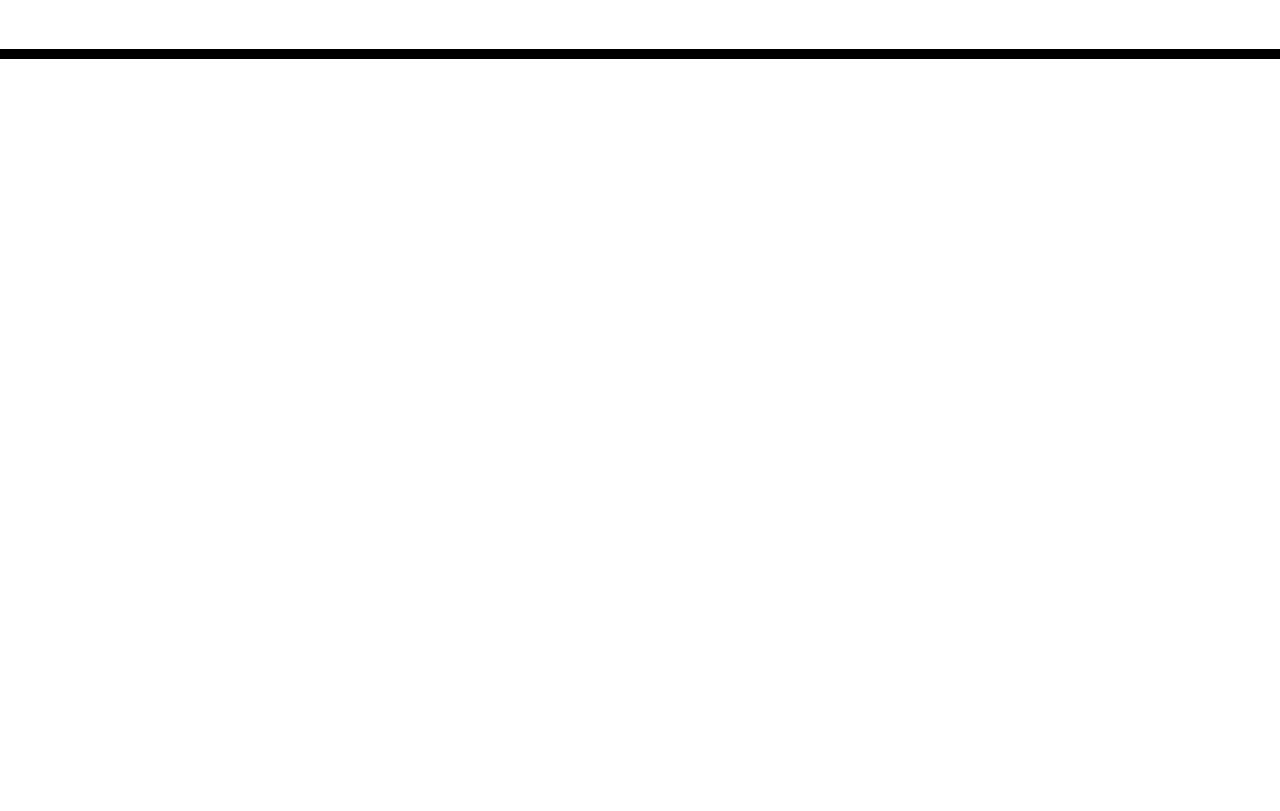
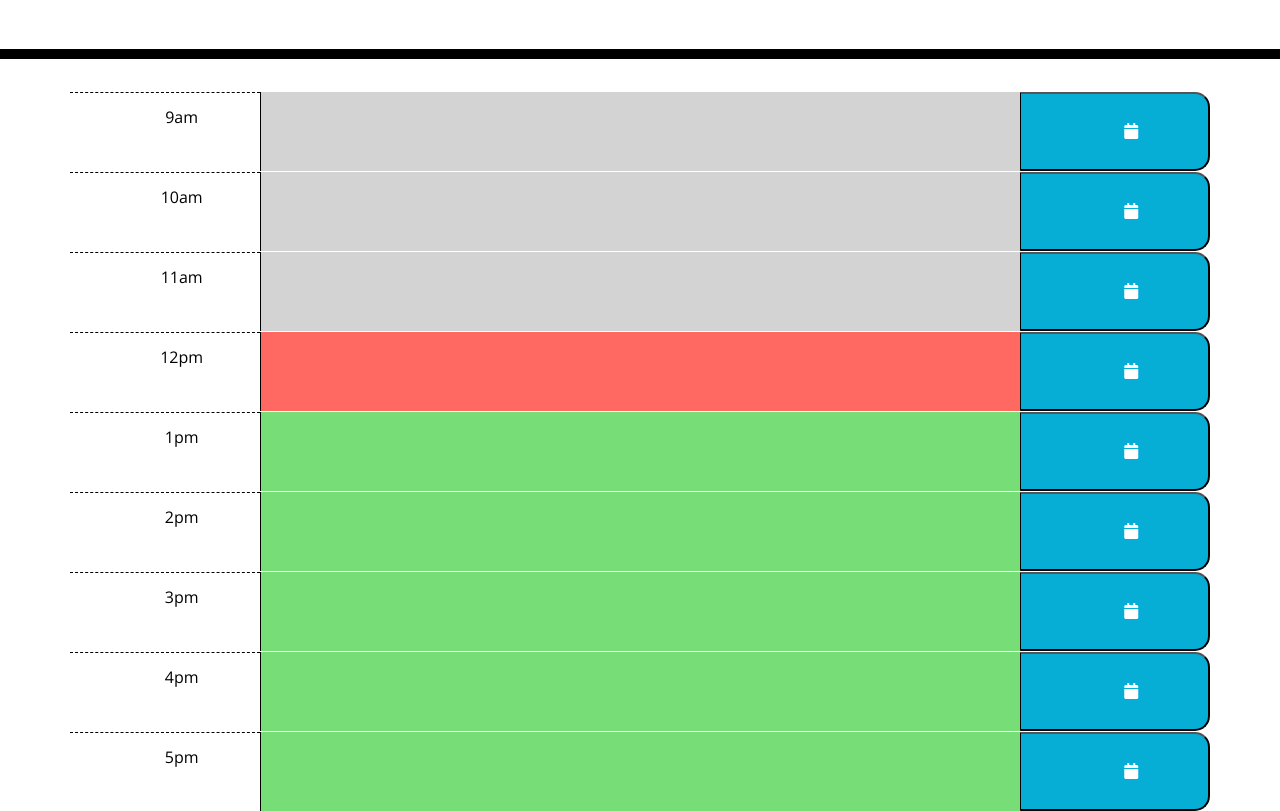
Before and after one commit to Sethmarks216/Day2DayStuff, a plain HTML site: page Develop/index.html in a window 1280 px wide. Shown: the part 251-1062 px from the top of the page. Before the commit the page ends 800 px from the top, so only its background shows below. Drawn offline with nearby package versions, Linux system fonts and the light colour scheme.

Commit message:
trial and error with code

```diff
--- a/Develop/index.html
+++ b/Develop/index.html
@@ -1,23 +1,14 @@
 <!DOCTYPE html>
 <html lang="en">
+
 <head>
   <meta charset="UTF-8" />
   <meta name="viewport" content="width=device-width, initial-scale=1.0" />
   <meta http-equiv="X-UA-Compatible" content="ie=edge" />
-    <link
-      rel="stylesheet"
-      href="https://stackpath.bootstrapcdn.com/bootstrap/4.3.1/css/bootstrap.min.css"
-    />
-    <link
-      rel="stylesheet"
-      href="https://use.fontawesome.com/releases/v5.8.1/css/all.css"
-      integrity="sha384-50oBUHEmvpQ+1lW4y57PTFmhCaXp0ML5d60M1M7uH2+nqUivzIebhndOJK28anvf"
-      crossorigin="anonymous"
-    />
-    <link
-      href="https://fonts.googleapis.com/css?family=Open+Sans&display=swap"
-      rel="stylesheet"
-    />
+  <link rel="stylesheet" href="https://stackpath.bootstrapcdn.com/bootstrap/4.3.1/css/bootstrap.min.css" />
+  <link rel="stylesheet" href="https://use.fontawesome.com/releases/v5.8.1/css/all.css"
+    integrity="sha384-50oBUHEmvpQ+1lW4y57PTFmhCaXp0ML5d60M1M7uH2+nqUivzIebhndOJK28anvf" crossorigin="anonymous" />
+  <link href="https://fonts.googleapis.com/css?family=Open+Sans&display=swap" rel="stylesheet" />
   <link rel="stylesheet" href="style.css" />
   <title>Your Own Personal assistant</title>
 </head>
@@ -32,10 +23,138 @@
   </header>
   <div class="container">
 
+    <div class="time-block row">
+      <div class="hour col-2">
+        9am
+      </div>
+      <textarea id="9am-textarea" class="description col-8 past"></textarea>
+      <button class="saveBtn col-2">
+        <i class="fa fa-calendar"></i>
+      </button>
     </div>
 
+    <div class="time-block row">
+      <div class="hour col-2">
+        10am
+      </div>
+      <textarea id="10am-textarea" class="description col-8 past"></textarea>
+      <button class="saveBtn col-2">
+        <i class="fa fa-calendar"></i>
+      </button>
+    </div>
+
+
+    <div class="time-block row">
+      <div class="hour col-2">
+        11am
+      </div>
+      <textarea  id="11am-textarea"
+
+       class="description col-8 past"></textarea>
+      <button class="saveBtn col-2">
+        <i class="fa fa-calendar"></i>
+      </button>
+    </div>
+
+    <div class="time-block row">
+      <div class="hour col-2">
+        12pm
+      </div>
+      <textarea id="12pm-textarea"
+      class="description col-8 present"></textarea>
+      <button class="saveBtn col-2">
+        <i class="fa fa-calendar"></i>
+      </button>
+    </div>
+
+    <div class="time-block row">
+      <div class="hour col-2">
+        1pm
+      </div>
+      <textarea id="1pm-textarea"
+      class="description col-8 future"></textarea>
+      <button class="saveBtn col-2">
+        <i class="fa fa-calendar"></i>
+      </button>
+    </div>
+
+    <div class="time-block row">
+      <div class="hour col-2">
+        2pm
+      </div>
+      <textarea id="2pm-textarea"
+      class="description col-8 future"></textarea>
+      <button class="saveBtn col-2">
+        <i class="fa fa-calendar"></i>
+      </button>
+    </div>
+
+    <div class="time-block row">
+      <div class="hour col-2">
+        3pm
+      </div>
+      <textarea id="3pm-textarea"
+       class="description col-8 future"></textarea>
+      <button class="saveBtn col-2">
+        <i class="fa fa-calendar"></i>
+      </button>
+    </div>
+
+    <div class="time-block row">
+      <div class="hour col-2">
+        4pm
+      </div>
+      <textarea id="4pm-textarea"
+      class="description col-8 future"></textarea>
+      <button class="saveBtn col-2">
+        <i class="fa fa-calendar"></i>
+      </button>
+    </div>
+
+    <div class="time-block row">
+      <div class="hour col-2">
+        5pm
+      </div>
+      <textarea id="5pm-textarea"
+      class="description col-8 future"></textarea>
+      <button class="saveBtn col-2">
+        <i class="fa fa-calendar"></i>
+      </button>
+    </div>
+
+
+
+
+
+
+
+    <!-- <div class="time-block">
+      <div class="card">
+        <div class="card-body">
+          <div class="row">
+            <div class="hour col-2">
+              <p class="card-text">9am</p>
+            </div>
+            <div class="title col-8">
+              <h5 class="card-title">Special title treatment</h5>
+            </div>
+            <div class="status col-2">
+              <a href="#" class="btn btn-primary saveBtn">+</a>
+            </div>
+          </div>
+        </div>
+      </div>
+    </div>
+-->
+
+
+
+
+
+  </div>
   <script src="https://code.jquery.com/jquery-3.4.1.min.js"></script>
   <script src="https://cdnjs.cloudflare.com/ajax/libs/moment.js/2.24.0/moment.min.js"></script>
   <script src="js.js"></script>
 </body>
+
 </html>
--- a/Develop/js.js
+++ b/Develop/js.js
@@ -1,5 +1,41 @@
-var date= moment().format('MMM Do YYYY, h:mm:ss a');
-console.log(date);
+var date = moment().format('MMM Do YYYY, h:mm:ss a');
+
 var dateEL = document.querySelector("#date");
-console.log(dateEL);
+
 dateEL.textContent = date;
+
+var timeblockElements = document.querySelectorAll(".time-block");
+
+for (let i = 0; i < timeblockElements.length; i++) {
+    const element = timeblockElements[i];
+    const hourHtmlString = element.querySelector(".hour").innerHTML;
+    const hourValueAsString = hourHtmlString.match(/\d+/g)[0];
+    var hourValue = parseInt(hourValueAsString);
+    var hourValueAsTimeString = "T";
+    const isAm = hourHtmlString.includes("am");
+
+    if(!isAm) {
+        hourValue + 12;
+    }
+
+    if(hourValue < 10) {
+        hourValueAsTimeString = "0" + hourValue.toString();
+    } else {
+        hourValueAsTimeString = hourValue.toString();
+    }
+
+    var currentDate = new Date();
+    const currentYear = currentDate.getFullYear();
+    const currentMonth = currentDate.getMonth() + 1;
+    const currentDay = currentDate.getDate();
+
+    console.log(hourValueAsTimeString);
+    var momentDate = moment(
+            currentYear + "-" +
+            currentMonth + "-" +
+            currentDay +
+            hourValueAsTimeString)
+            .format("YYYY-MM-DDTHH");
+
+    console.log("momentDate", momentDate);
+}
--- a/Develop/style.css
+++ b/Develop/style.css
@@ -1,3 +1,4 @@
+
 body {
   font-family: 'Open Sans', sans-serif;
   font-size: 16px;
```
Lines whose indentation alone changed are shown as unchanged.
